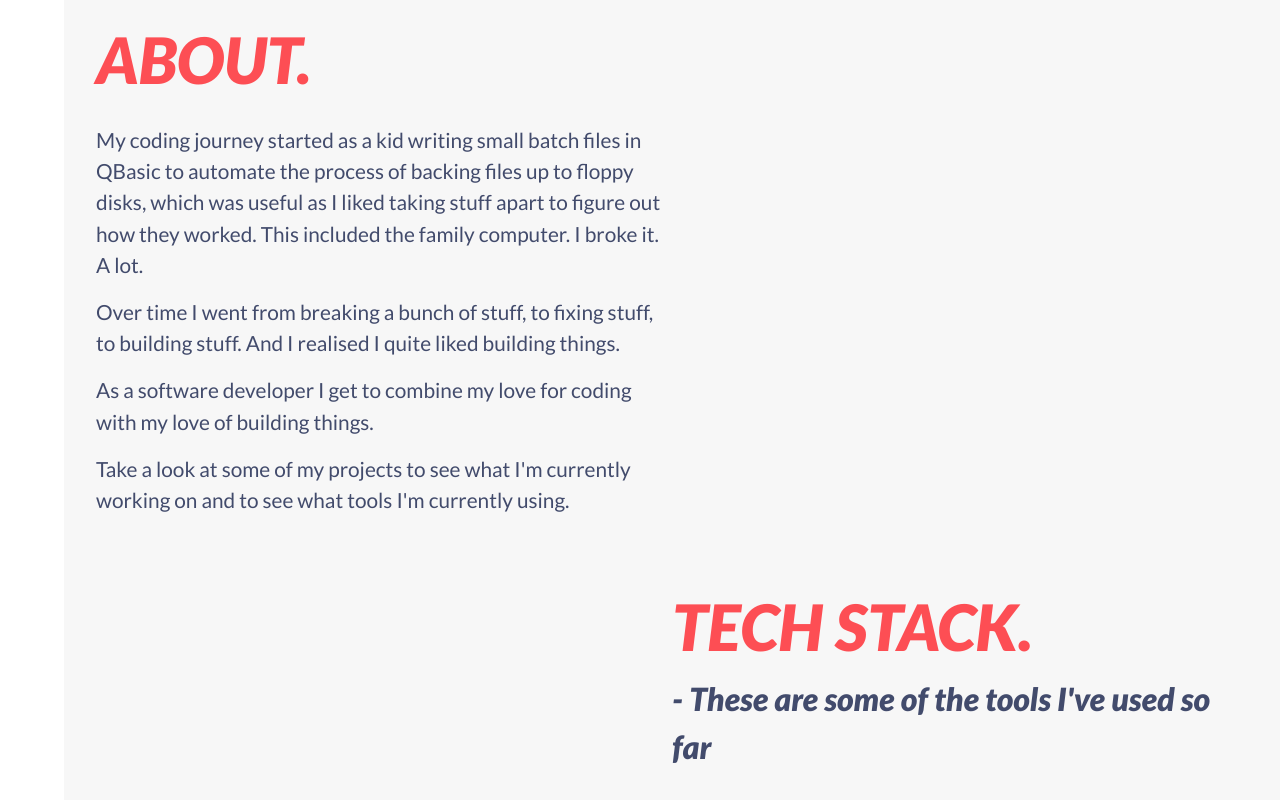
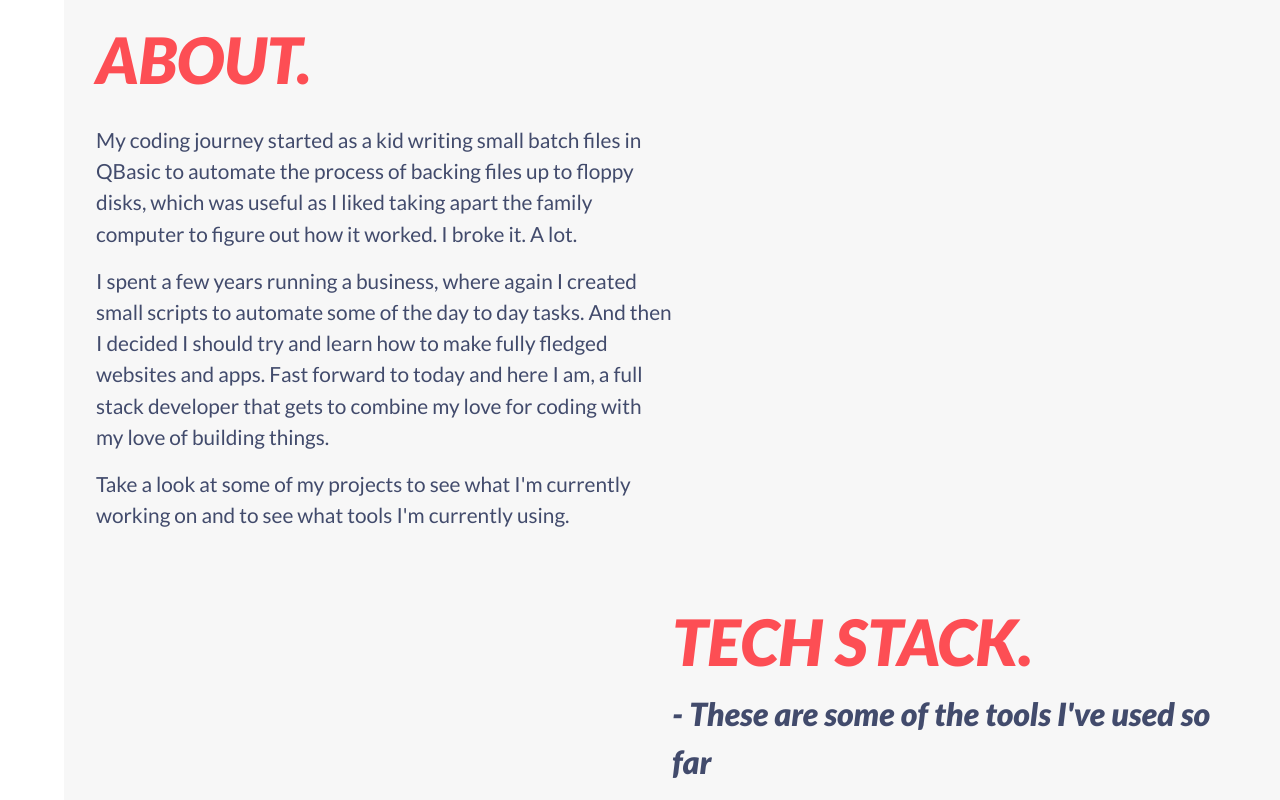
Before and after one commit to bravint/portfolio, a React (Create React App) app: page / in a window 1280 px wide. Shown: the part 820-1620 px from the top of the page. Built offline with nearby package versions, Linux system fonts and the light colour scheme.

Commit message:
add favicon, edit about section

```diff
--- a/src/components/About.tsx
+++ b/src/components/About.tsx
@@ -8,17 +8,11 @@ export const About = () => {
             <p className="text">
                 My coding journey started as a kid writing small batch files in
                 QBasic to automate the process of backing files up to floppy
-                disks, which was useful as I liked taking stuff apart to figure
-                out how they worked. This included the family computer. I broke
+                disks, which was useful as I liked taking apart the family computer to figure out how it worked. I broke
                 it. A lot.
             </p>
             <p className="text">
-                Over time I went from breaking a bunch of stuff, to fixing
-                stuff, to building stuff. And I realised I quite liked building
-                things.
-            </p>
-            <p className="text">
-                As a software developer I get to combine my love for coding with my love
+                I spent a few years running a business, where again I created small scripts to automate some of the day to day tasks. And then I decided I should try and learn how to make fully fledged websites and apps. Fast forward to today and here I am, a full stack developer that gets to combine my love for coding with my love
                 of building things.
             </p>
             <p className="text">
--- a/src/components/Footer.tsx
+++ b/src/components/Footer.tsx
@@ -7,7 +7,6 @@ export const Footer = () => {
         <footer>
             <div>&nbsp;</div>
             <div>
-                <h1 className="footer-title">Find more at</h1>
                 <section className="footer-ext-links">
                     <p className="project-ext-links" onClick={handleGithubClick}>
                         GitHub
--- a/src/styles/footer.css
+++ b/src/styles/footer.css
@@ -1,5 +1,4 @@
 footer {
-    height: calc(100vh - 4rem);
     display: grid;
     grid-template-rows: 5rem 1fr 5rem;
     justify-content: center;
--- a/src/styles/projects.css
+++ b/src/styles/projects.css
@@ -5,7 +5,7 @@
 }
 
 .project-container {
-    height: calc(45vh - 4rem);
+    height: calc(40vh - 4rem);
     min-height: 700px;
     margin: auto;
     display: grid;
```
Also changed, not shown: 1 other file (tests, documents, lock files or other folders).
